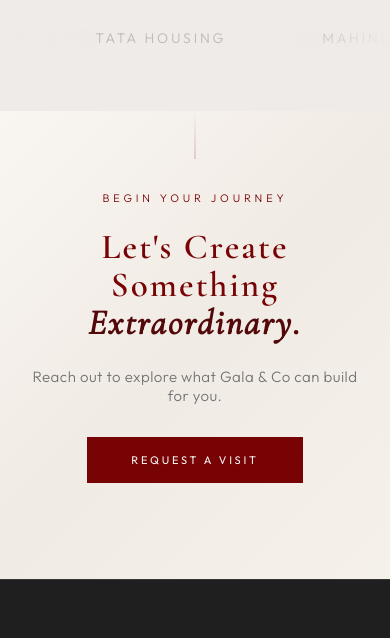
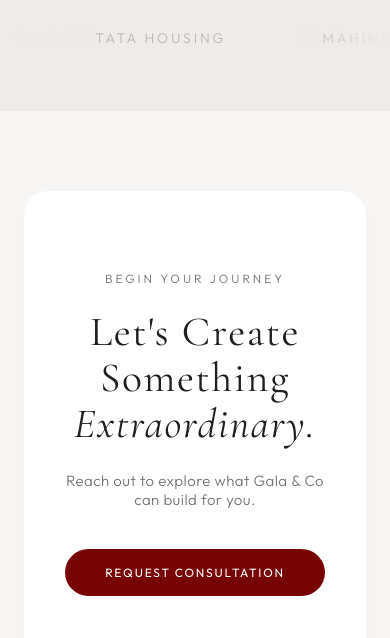
Before and after one commit to Bhawnesh140/Gala-Team-AB, a plain HTML site: page index.html in a window 390 px wide. Shown: the part 7423-8061 px from the top of the page. Drawn offline with nearby package versions, Linux system fonts and the light colour scheme.

Commit message:
Above Footer CTA

```diff
--- a/css/styles.css
+++ b/css/styles.css
@@ -1936,62 +1936,55 @@ address {
 }
 
 /* ============================================================
-   CTA BLOCK SECTION — "Let's Create Something Extraordinary"
+   CTA BLOCK SECTION — Premium White Card
    ============================================================ */
 .cta-block-section {
-  background: linear-gradient(135deg, hsl(35, 40%, 96%) 0%, hsl(30, 30%, 92%) 50%, hsl(38, 35%, 94%) 100%);
+  background-color: var(--color-bg); /* Match body background */
   padding-block: var(--space-80) calc(var(--space-80) + 16px);
+  padding-inline: var(--px-mobile);
   text-align: center;
   position: relative;
-  overflow: hidden;
-}
-
-/* Subtle decorative line left */
-.cta-block-section::before {
-  content: '';
-  position: absolute;
-  left: 50%;
-  top: 0;
-  transform: translateX(-50%);
-  width: 1px;
-  height: 48px;
-  background: linear-gradient(to bottom, transparent, var(--color-primary-30));
-}
-
-.cta-block-inner {
-  max-width: var(--max-width);
+}
+
+.cta-card {
+  background-color: #ffffff;
+  max-width: 900px;
   margin-inline: auto;
-  padding-inline: var(--px-mobile);
+  border-radius: 24px;
+  padding-block: var(--space-80);
+  padding-inline: var(--space-32);
+  box-shadow: 0 10px 40px rgba(0, 0, 0, 0.03), 0 1px 3px rgba(0, 0, 0, 0.02);
   display: flex;
   flex-direction: column;
   align-items: center;
   gap: var(--space-24);
 }
 
-.cta-block-eyebrow {
-  font-family: var(--font-body);
-  font-size: 0.6875rem;
+.cta-card-eyebrow {
+  font-family: var(--font-body);
+  font-size: 0.75rem;
   font-weight: 300;
-  letter-spacing: 0.35em;
+  letter-spacing: 0.25em;
   text-transform: uppercase;
-  color: var(--color-primary);
-}
-
-.cta-block-h2 {
+  color: var(--color-muted-fg);
+}
+
+.cta-card-h2 {
   font-family: var(--font-heading);
-  font-size: clamp(2.6rem, 6vw, 4.8rem);
-  font-weight: 600;
-  letter-spacing: 0.06em;
-  line-height: 1.08;
-  color: var(--color-primary);
-}
-
-.cta-block-accent {
+  font-size: clamp(2.6rem, 6vw, 4.2rem);
+  font-weight: 400;
+  letter-spacing: 0.04em;
+  line-height: 1.1;
+  color: var(--color-fg);
+}
+
+.cta-card-accent {
   font-style: italic;
-  color: hsl(359, 80%, 18%);
-}
-
-.cta-block-sub {
+  font-weight: 500;
+  color: var(--color-fg);
+}
+
+.cta-card-sub {
   font-family: var(--font-body);
   font-size: 0.9375rem;
   font-weight: 300;
@@ -2000,27 +1993,27 @@ address {
   max-width: 30rem;
 }
 
-.cta-block-btn {
+.cta-card-btn {
   display: inline-flex;
   align-items: center;
   justify-content: center;
-  margin-top: var(--space-8);
-  padding: 1rem 2.75rem;
+  margin-top: var(--space-16);
+  padding: 1rem 2.5rem;
   background-color: var(--color-primary);
-  color: var(--color-primary-fg);
-  font-family: var(--font-body);
-  font-size: 0.6875rem;
+  color: #ffffff;
+  font-family: var(--font-body);
+  font-size: 0.75rem;
   font-weight: 400;
-  letter-spacing: 0.25em;
+  letter-spacing: 0.15em;
   text-transform: uppercase;
+  border-radius: 40px; /* pill shape */
   border: none;
   cursor: pointer;
-  transition: background-color 0.4s var(--ease-luxury), letter-spacing 0.3s ease, transform 0.2s ease;
-}
-
-.cta-block-btn:hover {
+  transition: background-color 0.3s ease, transform 0.3s ease;
+}
+
+.cta-card-btn:hover {
   background-color: hsl(359, 95%, 20%);
-  letter-spacing: 0.3em;
   transform: translateY(-2px);
 }
 
@@ -2367,9 +2360,7 @@ address {
   }
 
   /* CTA block responsive */
-  .cta-block-h2 {
-    font-size: clamp(2rem, 9vw, 3.2rem);
-  }
+
 
   /* Footer contact col stacks cleanly */
   .footer-contact-col {
@@ -2378,9 +2369,7 @@ address {
 }
 
 @media (min-width: 768px) {
-  .cta-block-inner {
-    padding-inline: var(--px-desktop);
-  }
+
 
   /* Footer 3-col: remove old footer-cta right-align, contact col natural */
   .footer-contact-col {
--- a/index.html
+++ b/index.html
@@ -360,19 +360,19 @@
       </div>
     </section>
 
-    <!-- CTA BLOCK SECTION — "Let's Create Something Extraordinary" -->
+    <!-- CTA BLOCK SECTION — Premium White Card -->
     <section class="cta-block-section" id="contact" aria-labelledby="cta-block-heading">
-      <div class="cta-block-inner">
-        <span class="cta-block-eyebrow reveal">Begin Your Journey</span>
-        <h2 class="cta-block-h2 reveal delay-1" id="cta-block-heading">
+      <div class="cta-card">
+        <span class="cta-card-eyebrow reveal">Begin Your Journey</span>
+        <h2 class="cta-card-h2 reveal delay-1" id="cta-block-heading">
           Let's Create Something<br />
-          <span class="cta-block-accent">Extraordinary.</span>
+          <span class="cta-card-accent">Extraordinary.</span>
         </h2>
-        <p class="cta-block-sub reveal delay-2">
+        <p class="cta-card-sub reveal delay-2">
           Reach out to explore what Gala &amp; Co can build for you.
         </p>
-        <button class="cta-block-btn open-visit-modal reveal delay-3" aria-label="Open request a visit form">
-          Request a Visit
+        <button class="cta-card-btn open-visit-modal reveal delay-3" aria-label="Open request a consultation form">
+          Request Consultation
         </button>
       </div>
     </section>
```
Also changed, not shown: patch_cta.js (added, +95 -0 lines).
